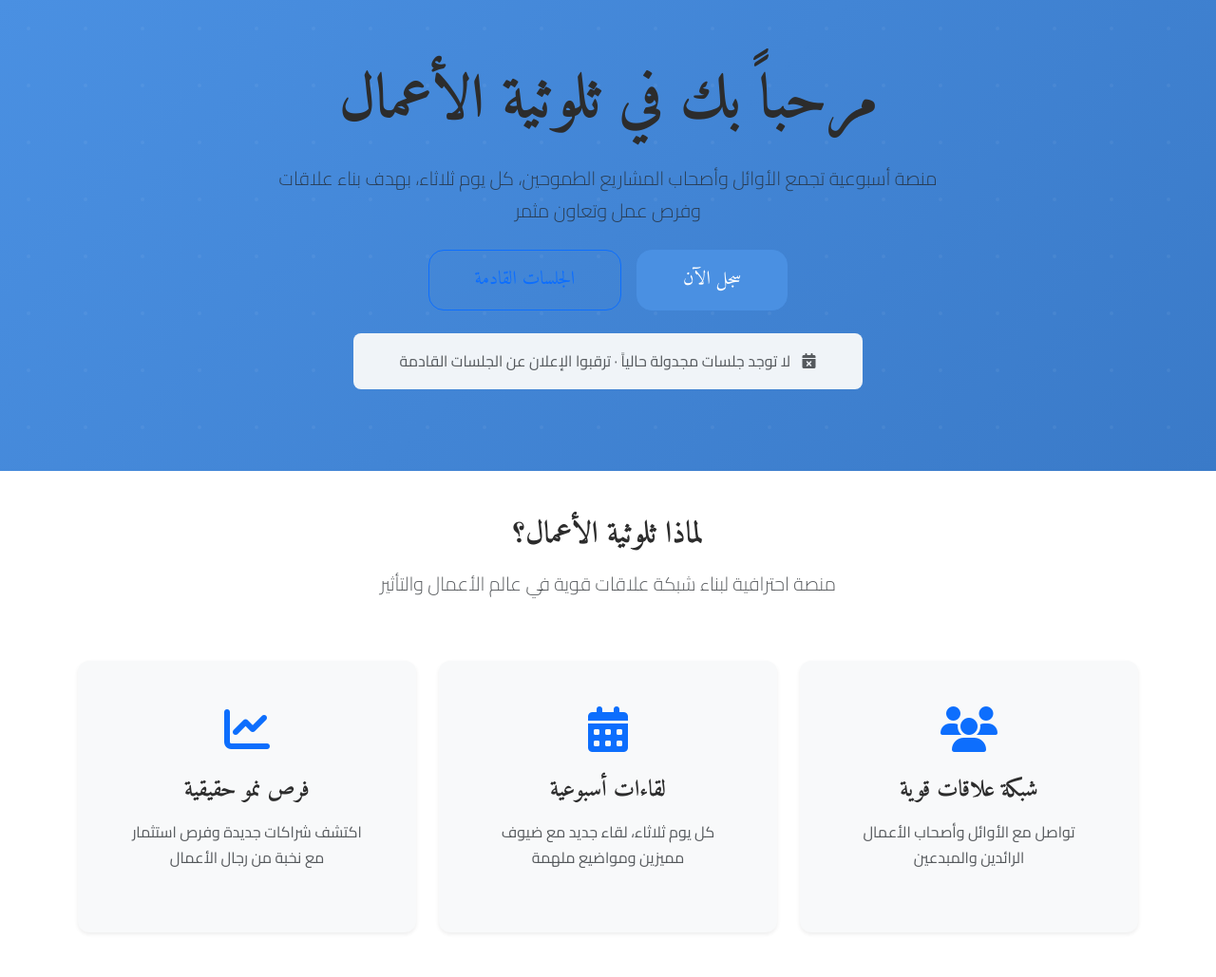
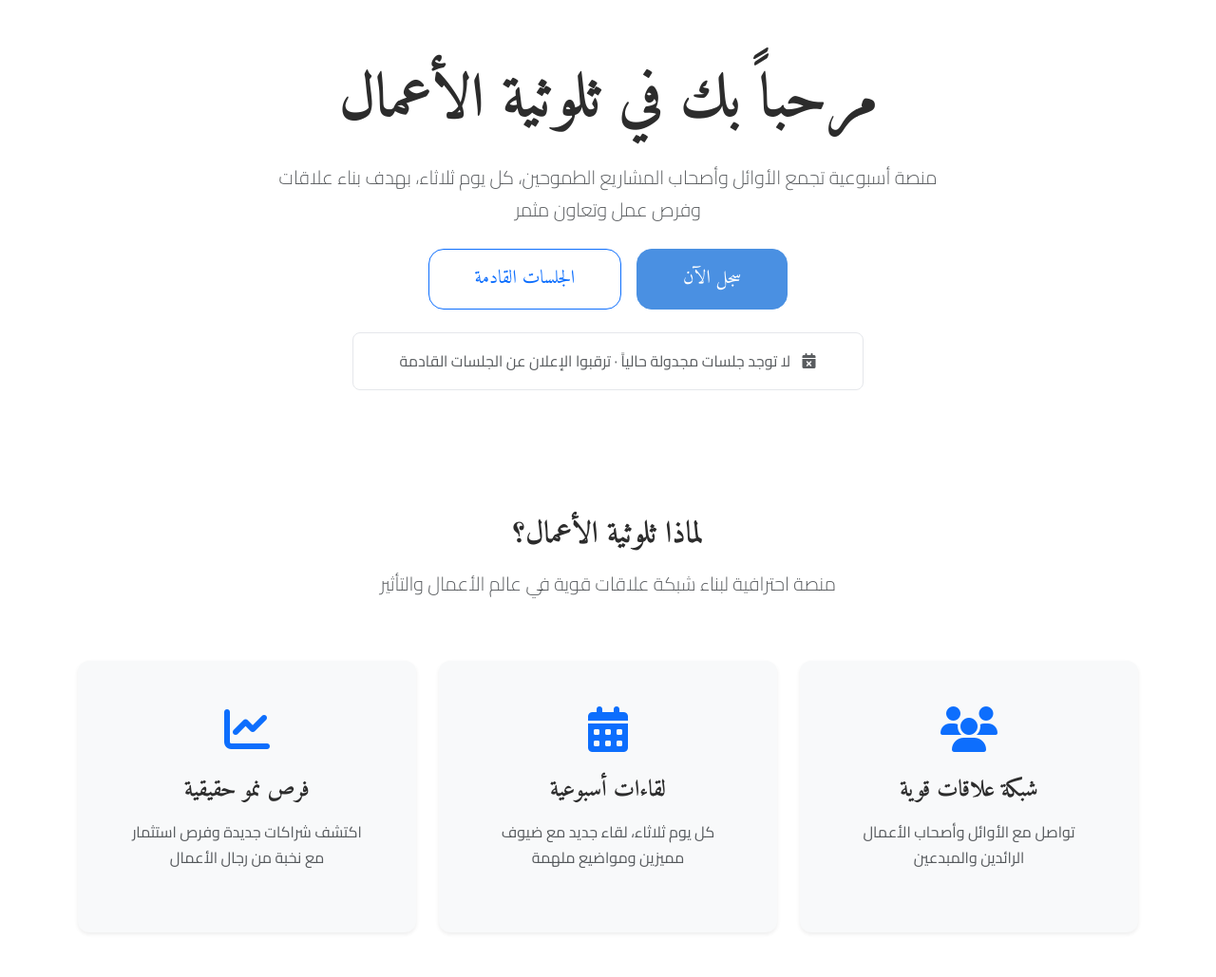
Before and after one commit to ahmedfayezzz/event-planner, a Flask app: page / in a window 1280 px wide. Shown: the part 83-1112 px from the top of the page at 95% size. Run offline with Flask 3, Linux system fonts and the light colour scheme; data that the repository does not hold is empty; some libraries are stand-ins or nearby versions.

Commit message:
Update website appearance to match original design standards
Change background colors in the hero section and session status alert to white, and adjust the session status alert's border styling in templates/index.html.

Replit-Commit-Author: Agent
Replit-Commit-Session-Id: d45773af-adf2-455d-8ed6-74bc63a51c26
Replit-Commit-Checkpoint-Type: full_checkpoint
Replit-Commit-Screenshot-Url: https://storage.googleapis.com/screenshot-production-us-central1/bc0b2a7c-9090-4e19-b3a6-cd174a02c303/d45773af-adf2-455d-8ed6-74bc63a51c26/lK0iamy

```diff
--- a/templates/index.html
+++ b/templates/index.html
@@ -4,7 +4,7 @@
 
 {% block content %}
 <!-- Hero Section -->
-<section class="hero-section bg-light py-5" style="background-color: #FAFBFC !important;">
+<section class="hero-section py-5" style="background: white;">
     <div class="container">
         <div class="row align-items-center min-vh-50">
             <div class="col-12 text-center">
@@ -24,7 +24,7 @@
                 </div>
 
                 <!-- Session Status -->
-                <div class="alert alert-light border-0 d-inline-block px-5 py-3" style="background-color: #F0F4F8;">
+                <div class="alert alert-light border-0 d-inline-block px-5 py-3" style="background-color: white; border: 1px solid #E5E7EB !important;">
                     <span class="text-muted">
                         <i class="fas fa-calendar-times me-2"></i>
                         لا توجد جلسات مجدولة حالياً · ترقبوا الإعلان عن الجلسات القادمة
```
Also changed, not shown: attached_assets/Screenshot 2025-10-01 at 4.25.12 pm_1759325151263.png (added), 1 other file.
